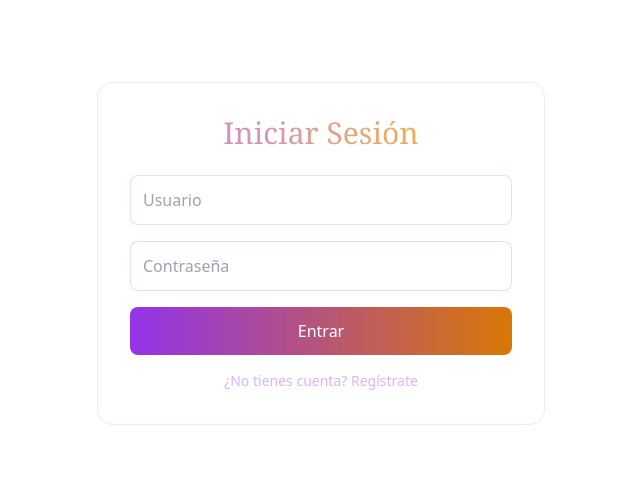
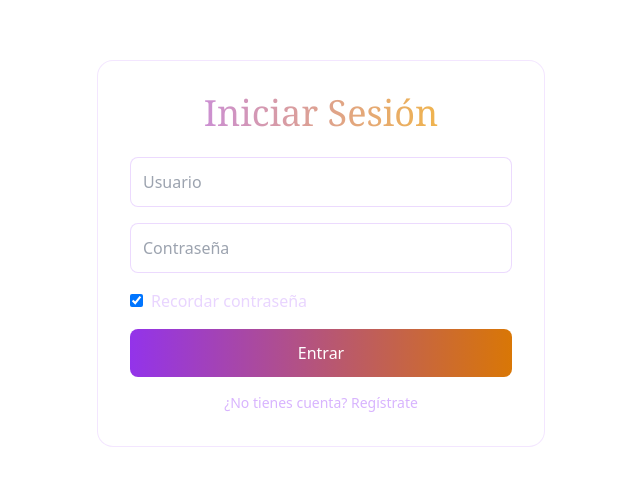
Before and after one commit to devexsolutions/tarotmistico, a React (Vite) app: page / in a window 1280 px wide. Shown: the part 147-632 px from the top of the page, without its empty margins (319-959 px from the left). Built offline with nearby package versions, Linux system fonts and the light colour scheme; no server answers.

Commit message:
Improve auth screens

```diff
--- a/src/components/AuthPage.tsx
+++ b/src/components/AuthPage.tsx
@@ -5,8 +5,10 @@ const AuthPage: React.FC = () => {
   const { login, register } = useAuth();
   const [mode, setMode] = useState<'login' | 'register'>('login');
   const [username, setUsername] = useState('');
+  const [email, setEmail] = useState('');
   const [password, setPassword] = useState('');
   const [confirm, setConfirm] = useState('');
+  const [remember, setRemember] = useState(true);
   const [error, setError] = useState('');
 
   const handleSubmit = async (e: React.FormEvent) => {
@@ -14,13 +16,13 @@ const AuthPage: React.FC = () => {
     setError('');
     try {
       if (mode === 'login') {
-        await login(username, password);
+        await login(username, password, remember);
       } else {
         if (password !== confirm) {
           setError('Las contraseñas no coinciden');
           return;
         }
-        await register(username, password);
+        await register(username, password, email);
       }
     } catch (err: any) {
       setError(err.message);
@@ -28,9 +30,9 @@ const AuthPage: React.FC = () => {
   };
 
   return (
-    <div className="min-h-screen flex items-center justify-center px-4">
+    <div className="min-h-screen py-12 px-4 flex items-center justify-center">
       <div className="max-w-md w-full bg-white/5 backdrop-blur-sm p-8 rounded-2xl border border-purple-400/20">
-        <h1 className="text-3xl font-serif text-transparent bg-gradient-to-r from-purple-400 to-amber-400 bg-clip-text text-center mb-6">
+        <h1 className="text-4xl font-serif text-transparent bg-gradient-to-r from-purple-400 to-amber-400 bg-clip-text text-center mb-6">
           {mode === 'login' ? 'Iniciar Sesión' : 'Crear Cuenta'}
         </h1>
         {error && <p className="text-red-400 mb-4">{error}</p>}
@@ -43,6 +45,16 @@ const AuthPage: React.FC = () => {
             required
             className="w-full p-3 rounded-lg bg-white/10 border border-purple-400/30 text-purple-100 focus:outline-none"
           />
+          {mode === 'register' && (
+            <input
+              type="email"
+              placeholder="Email"
+              value={email}
+              onChange={e => setEmail(e.target.value)}
+              required
+              className="w-full p-3 rounded-lg bg-white/10 border border-purple-400/30 text-purple-100 focus:outline-none"
+            />
+          )}
           <input
             type="password"
             placeholder="Contraseña"
@@ -60,6 +72,17 @@ const AuthPage: React.FC = () => {
               required
               className="w-full p-3 rounded-lg bg-white/10 border border-purple-400/30 text-purple-100 focus:outline-none"
             />
+          )}
+          {mode === 'login' && (
+            <label className="flex items-center text-purple-200">
+              <input
+                type="checkbox"
+                className="mr-2"
+                checked={remember}
+                onChange={e => setRemember(e.target.checked)}
+              />
+              Recordar contraseña
+            </label>
           )}
           <button
             type="submit"
--- a/src/context/AuthContext.tsx
+++ b/src/context/AuthContext.tsx
@@ -3,8 +3,8 @@ import * as auth from '../services/auth';
 
 interface AuthContextProps {
   user: string | null;
-  login: (u: string, p: string) => Promise<void>;
-  register: (u: string, p: string) => Promise<void>;
+  login: (u: string, p: string, remember?: boolean) => Promise<void>;
+  register: (u: string, p: string, e?: string) => Promise<void>;
   logout: () => void;
 }
 
@@ -22,13 +22,13 @@ export const AuthProvider: React.FC<{ children: React.ReactNode }> = ({ children
     setUser(auth.getCurrentUser());
   }, []);
 
-  const login = async (username: string, password: string) => {
-    await auth.login(username, password);
+  const login = async (username: string, password: string, remember = true) => {
+    await auth.login(username, password, remember);
     setUser(auth.getCurrentUser());
   };
 
-  const registerUser = async (username: string, password: string) => {
-    await auth.register(username, password);
+  const registerUser = async (username: string, password: string, email?: string) => {
+    await auth.register(username, password, email);
     setUser(auth.getCurrentUser());
   };
 
--- a/src/services/auth.ts
+++ b/src/services/auth.ts
@@ -1,12 +1,13 @@
 export interface User {
   username: string;
   passwordHash: string;
+  email?: string;
 }
 
 const USER_KEY = 'tm_users';
 const SESSION_KEY = 'tm_session';
 
-function getUsers(): Record<string, string> {
+function getUsers(): Record<string, User> {
   const data = localStorage.getItem(USER_KEY);
   return data ? JSON.parse(data) : {};
 }
@@ -20,30 +21,36 @@ async function hashPassword(password: string): Promise<string> {
     .join('');
 }
 
-export async function register(username: string, password: string): Promise<void> {
+export async function register(username: string, password: string, email?: string): Promise<void> {
   const users = getUsers();
   if (users[username]) {
     throw new Error('El usuario ya existe');
   }
   const hash = await hashPassword(password);
-  users[username] = hash;
+  users[username] = { passwordHash: hash, email };
   localStorage.setItem(USER_KEY, JSON.stringify(users));
   localStorage.setItem(SESSION_KEY, username);
 }
 
-export async function login(username: string, password: string): Promise<void> {
+export async function login(username: string, password: string, remember = true): Promise<void> {
   const users = getUsers();
+  const user = users[username];
   const hash = await hashPassword(password);
-  if (users[username] !== hash) {
+  if (!user || user.passwordHash !== hash) {
     throw new Error('Credenciales inválidas');
   }
-  localStorage.setItem(SESSION_KEY, username);
+  if (remember) {
+    localStorage.setItem(SESSION_KEY, username);
+  } else {
+    sessionStorage.setItem(SESSION_KEY, username);
+  }
 }
 
 export function logout(): void {
   localStorage.removeItem(SESSION_KEY);
+  sessionStorage.removeItem(SESSION_KEY);
 }
 
 export function getCurrentUser(): string | null {
-  return localStorage.getItem(SESSION_KEY);
+  return localStorage.getItem(SESSION_KEY) || sessionStorage.getItem(SESSION_KEY);
 }
```
